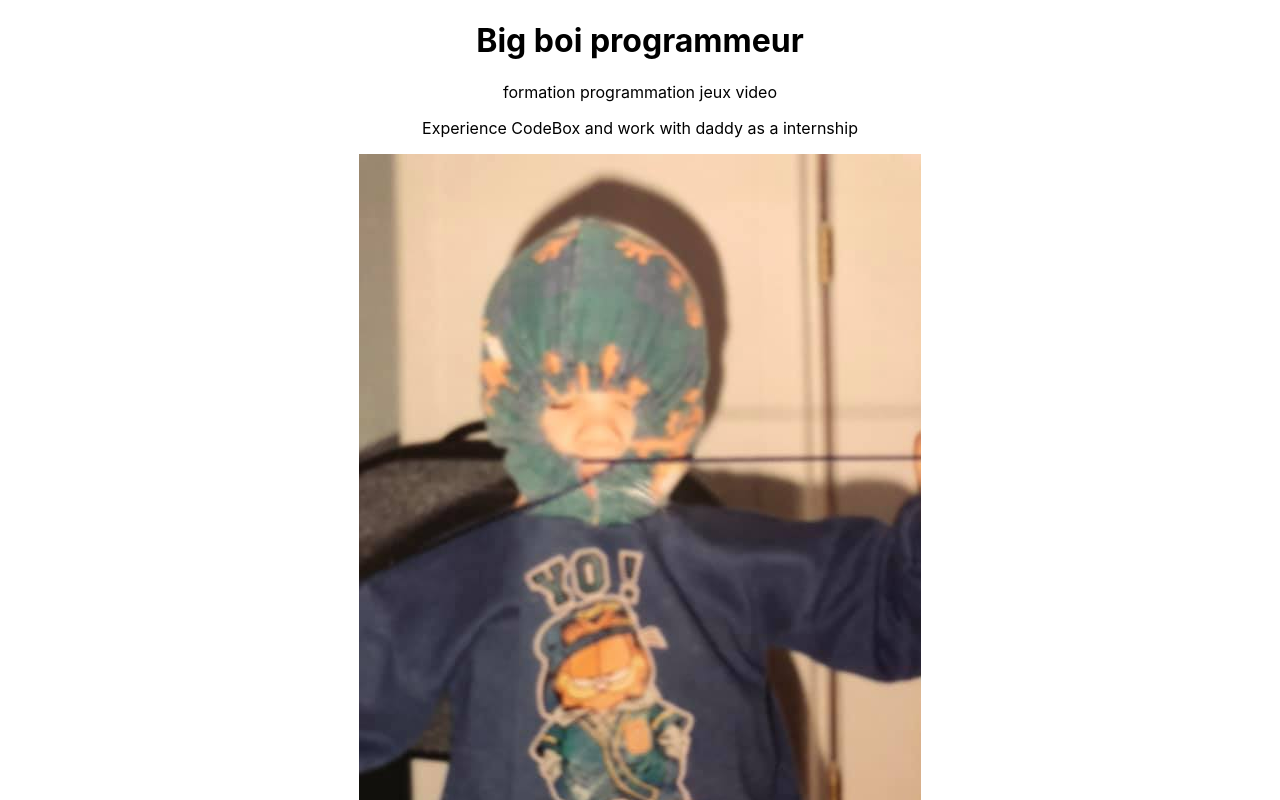
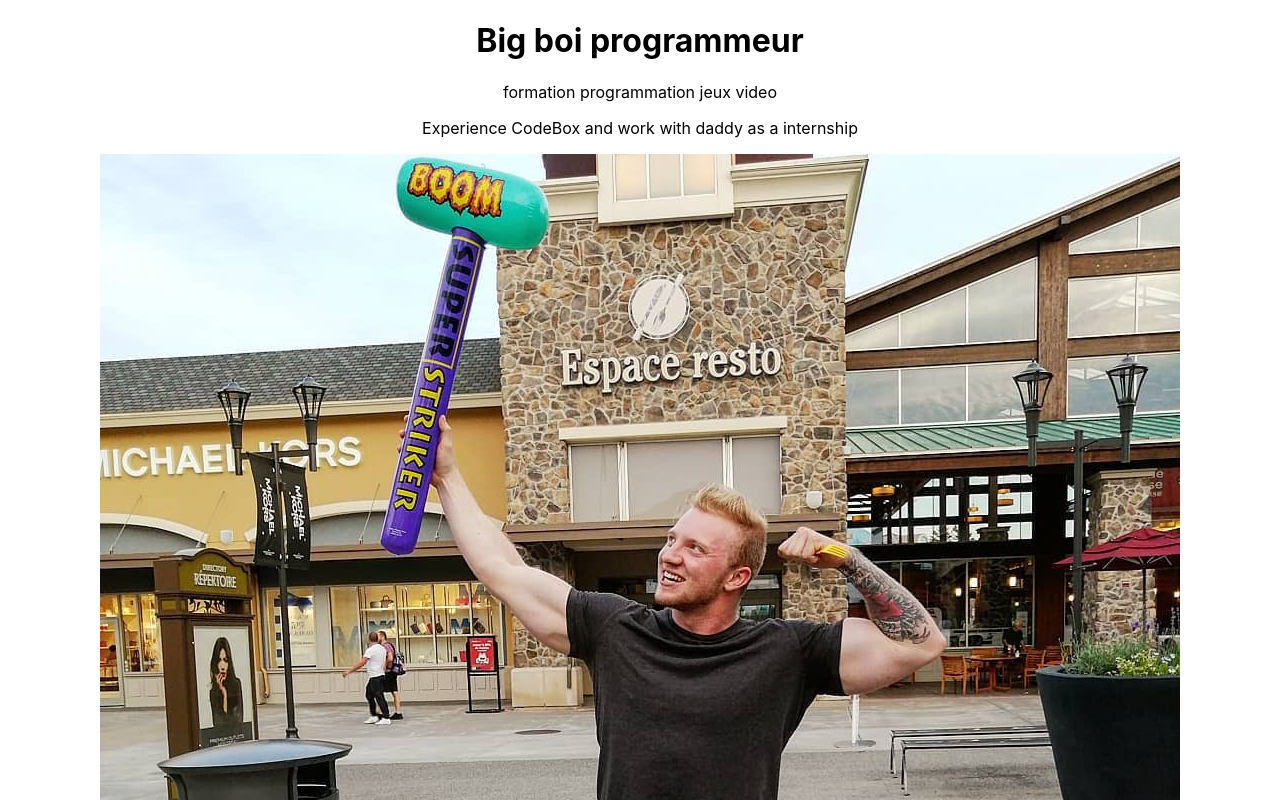
Before and after one commit to GabrielCodeProject/portfolio, a React (Create React App) app: page / in a window 1280 px wide. Shown: the top 800 px of the page. Built offline with nearby package versions, Linux system fonts and the light colour scheme.

Commit message:
Refactoring la structure du projet

```diff
--- a/src/container/App.js
+++ b/src/container/App.js
@@ -6,7 +6,7 @@ function App() {
       <h1>Big boi programmeur</h1>
       <p>formation programmation jeux video</p>
       <p>Experience CodeBox and work with daddy as a internship</p>
-      <img src='img/victor.jpg' alt="Big boi" />
+      <img src='img/gab.jpg' alt="Big boi" />
       <footer>
         <p>Lien utile pour un github page</p>
         <a href='https://github.com/gitname/react-gh-pages' >tutorial</a>
```
Also changed, not shown: public/img/gab.jpg (added), public/img/victor.jpg (deleted).
